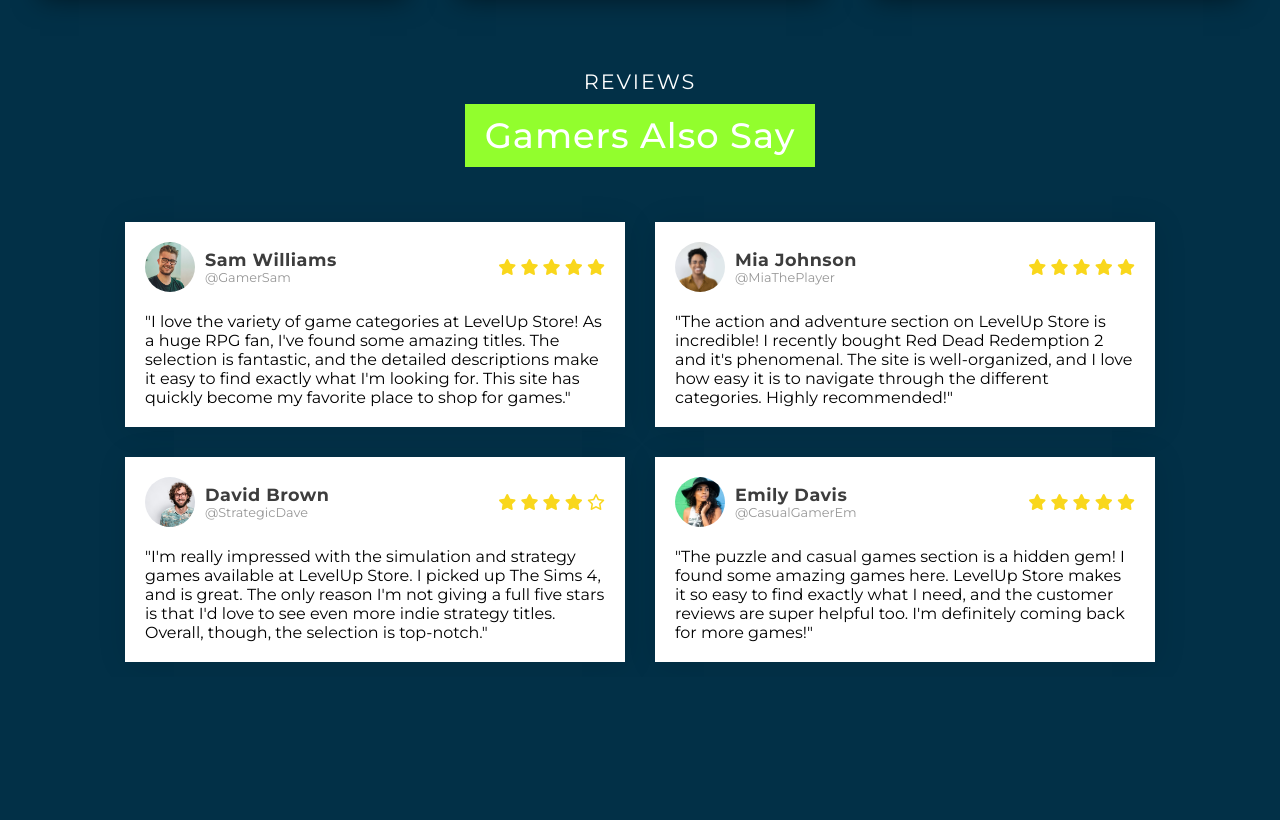
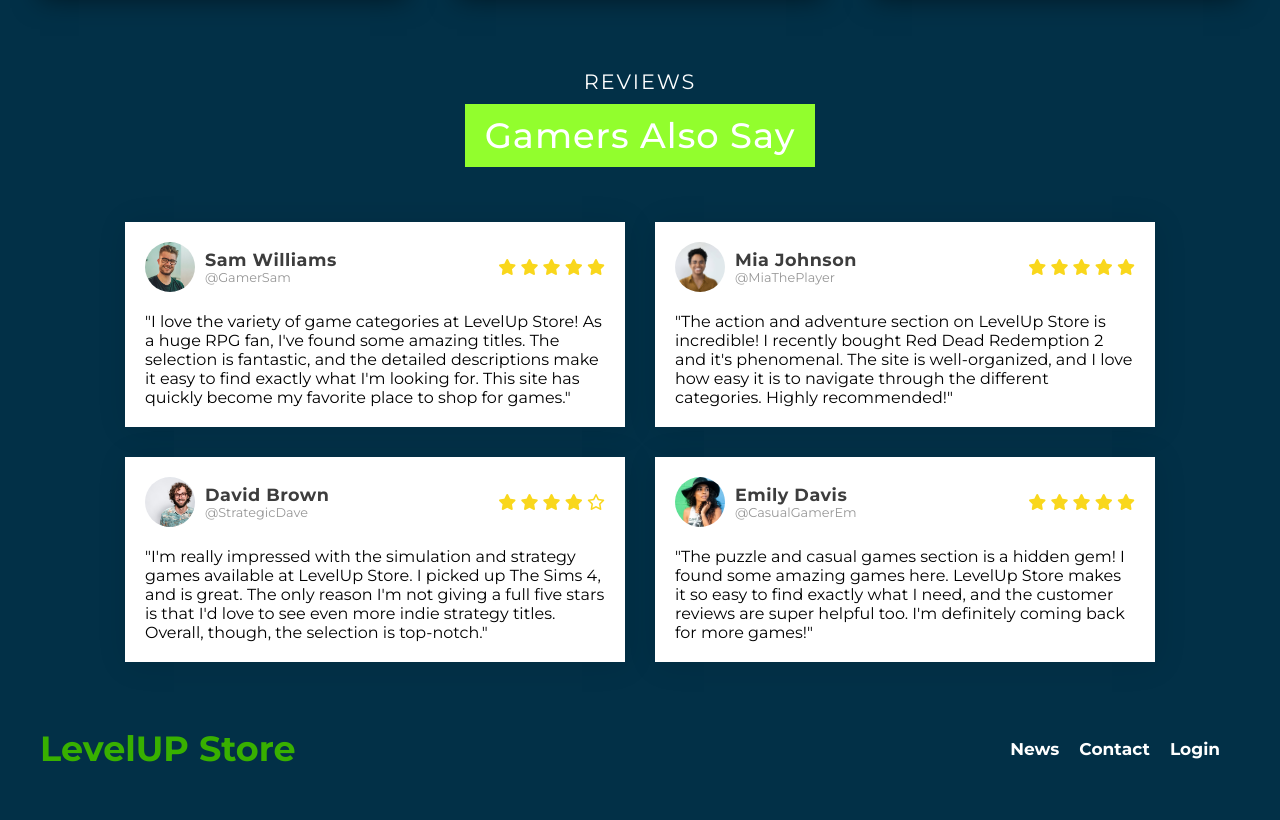
Before and after one commit to EricCurtiDev/PFCurti, a plain HTML site: page pages/info.html in a window 1280 px wide. Shown: the part 3835-4655 px from the top of the page. Before the commit the page ends 4512 px from the top, so only its background shows below. Drawn offline with Linux system fonts and the light colour scheme.

Commit message:
info page footer

```diff
--- a/pages/info.html
+++ b/pages/info.html
@@ -269,5 +269,18 @@
             </div>
         </section>
     </main>
+
+    <footer class="footer container">
+        <div class="link">
+            <a href="#" class="logo">LevelUP Store</a>
+        </div>
+        <div class="link">
+            <ul>
+                <li><a href="../pages/news.html">News</a></li>
+                <li><a href="../pages/contact.html">Contact</a></li>
+                <li><a href="../pages/login.html" target="_blank">Login</a></li>
+            </ul>
+        </div>
+    </footer>
 </body>
 </html>
```
